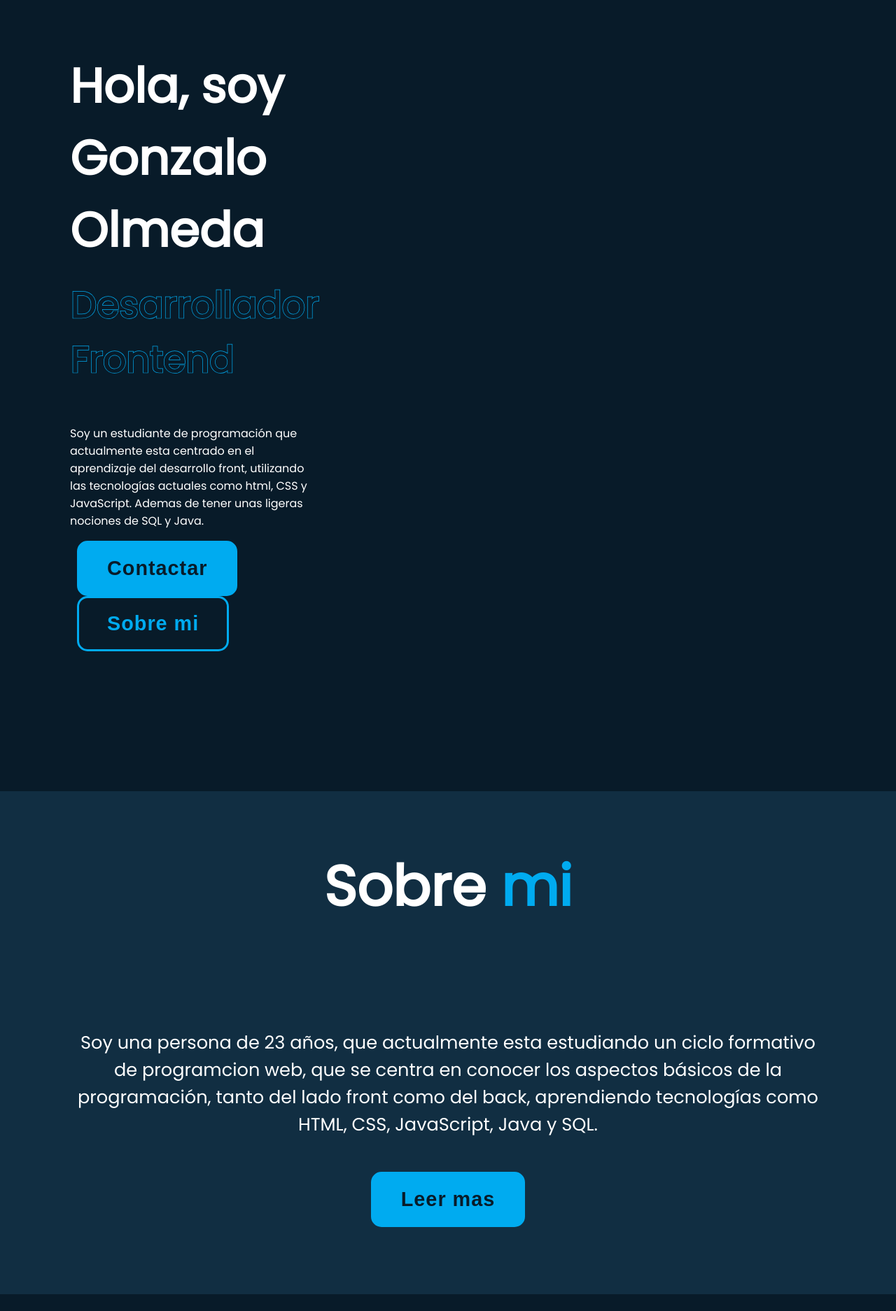
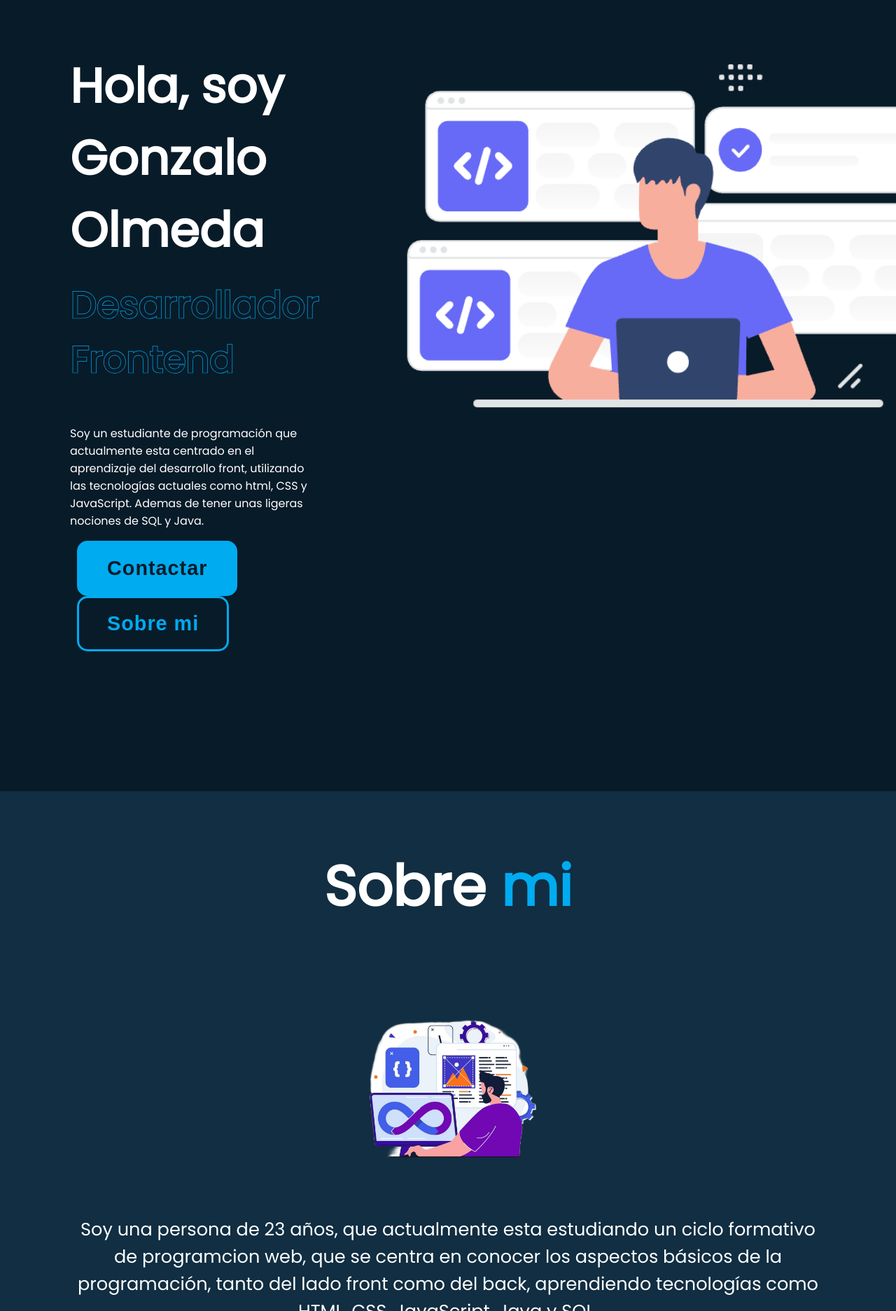
Before and after one commit to GonzaloOlmeda/CVLenguajeDeMarcas, a plain HTML site: page index.html in a window 1280 px wide. Shown: the part 297-2171 px from the top of the page at 70% size. Drawn offline with nearby package versions, Linux system fonts and the light colour scheme.

Commit message:
añado imagenes

```diff
--- a/index.html
+++ b/index.html
@@ -42,7 +42,7 @@
             </div>
 
             <div id="img-inicio">
-                <img src="/HTML/imagenes/inicio cv mastermind.png" alt="" width="1000px">
+                <img src="imagenes/inicio cv mastermind.png" alt="" width="1000px">
             </div>
 
             <div class="boton-inicio">
@@ -56,7 +56,7 @@
         <section   class="sobremi" id="sobremi">
                 <h2>Sobre <span id="texto-sobremi">mi</span></h2>
             <div>
-                <img src="/HTML/imagenes/Proyecto Quitar fondo.png" alt="" >
+                <img src="imagenes/Proyecto Quitar fondo.png" alt="" >
             </div>
 
            <div class="sobremi-contenido">
```
